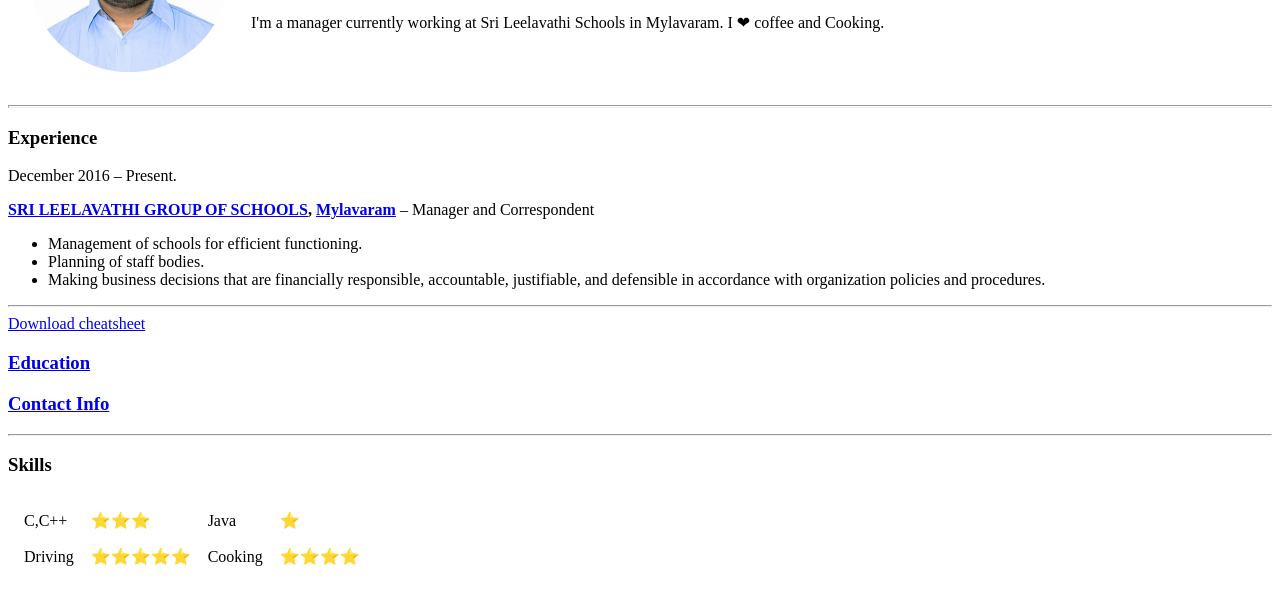
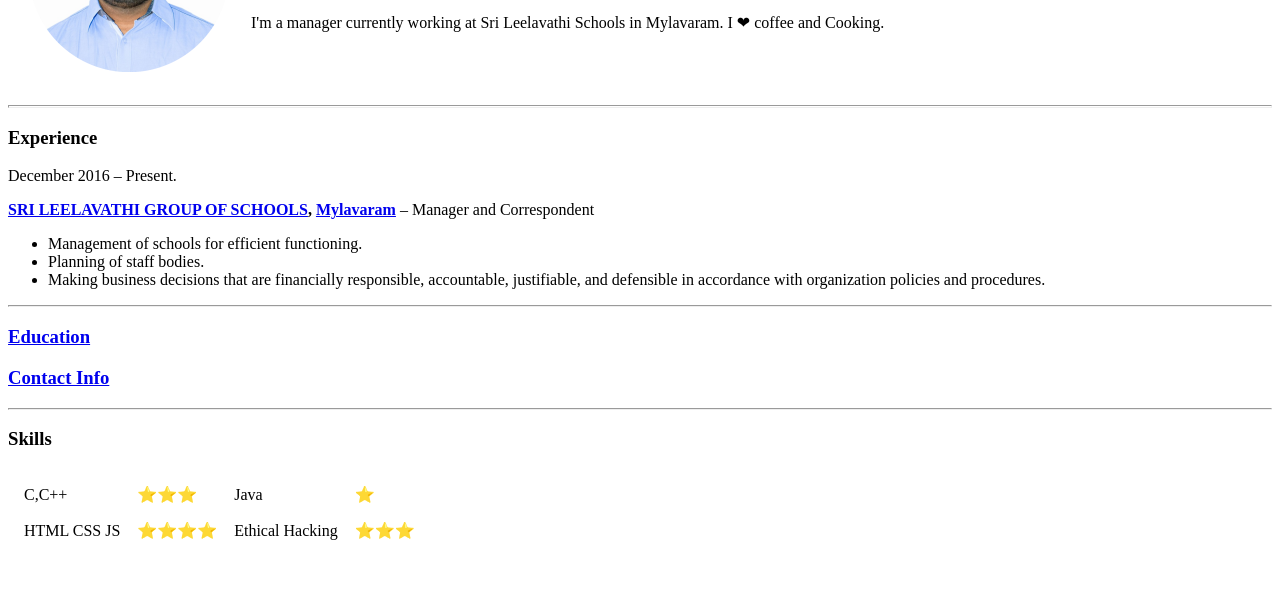
Before and after one commit to schere99/cv1, a plain HTML site: page index.html in a window 1280 px wide. Shown: the part 157-762 px from the top of the page. Drawn offline with Linux system fonts and the light colour scheme.

Commit message:
Update index.html

```diff
--- a/index.html
+++ b/index.html
@@ -28,7 +28,7 @@
     <li> Making business decisions that are financially responsible, accountable, justifiable, and defensible in accordance with organization policies and procedures.</li>
   </ul>
   <hr>
-  <a download href="https://web.stanford.edu/group/csp/cs21/htmlcheatsheet.pdf">Download cheatsheet</a>
+
   <h3><a href="Education.html">Education</a></h3>
   <h3><a href="Contactinfo.html">Contact Info</a></h3>
   <hr>
@@ -41,10 +41,10 @@
       <td>⭐</td>
     </tr>
     <tr>
-      <td>Driving</td>
-      <td>⭐⭐⭐⭐⭐</td>
-      <td>Cooking</td>
+      <td>HTML CSS JS</td>
       <td>⭐⭐⭐⭐</td>
+      <td>Ethical Hacking</td>
+      <td>⭐⭐⭐</td>
     </tr>
   </table>
 </body>
```
